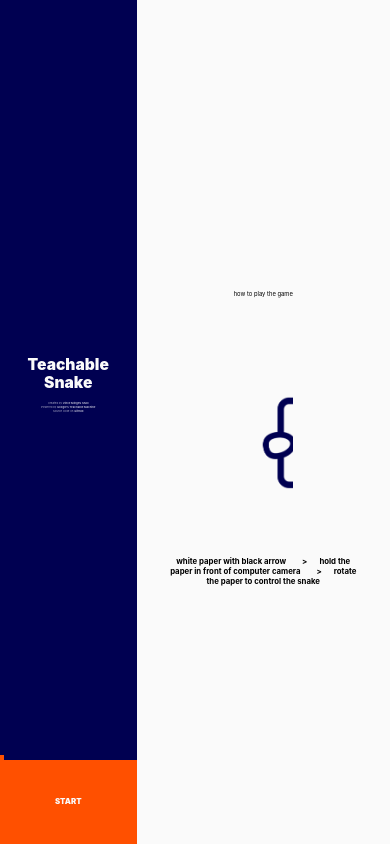
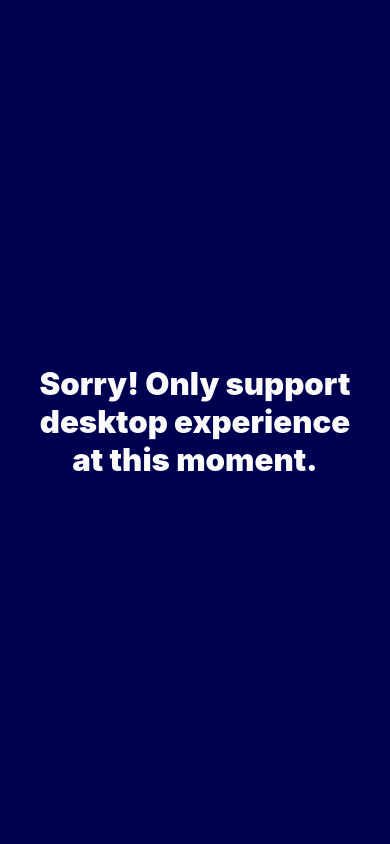
Before and after one commit to vince19972/TeachableSnake, a React (Create React App) app: page / in a window 390 px wide. Built offline with nearby package versions, Linux system fonts and the light colour scheme.

Commit message:
:lipstick: mobile view

```diff
--- a/src/App.css
+++ /dev/null
@@ -1,8 +0,0 @@
-.App {
-	background-color: var(--c_theme-primary);
-}
-
-.-flex-column {
-	display: flex;
-		flex-direction: column;
-}
--- a/src/App.js
+++ b/src/App.js
@@ -1,6 +1,6 @@
 import React, { useContext } from 'react'
 import { StoreContext } from './context/StoreContext'
-import './App.css'
+import './App.scss'
 import './styles/_variables.css'
 
 import GameBoard from './components/GameBoard'
@@ -17,6 +17,9 @@ function App () {
       ) : (
         <EntryBoard />
       )}
+      <div className="media-warn">
+        <h2>Sorry! Only support desktop experience at this moment.</h2>
+      </div>
     </div>
   )
 
--- /dev/null
+++ b/src/App.scss
@@ -0,0 +1,37 @@
+.App {
+	position: relative;
+	background-color: var(--c_theme-primary);
+
+	@media screen and (max-width: 1240px) {
+    .media-warn {
+			display: flex;
+		}
+  }
+}
+
+.media-warn {
+	display: none;
+
+	position: absolute;
+		top: 0;
+		left: 0;
+	width: 100vw;
+		height: 100vh;
+	background-color: var(--c_theme-primary);
+	padding: 8vw;
+		box-sizing: border-box;
+	align-items: center;
+		justify-content: center;
+	text-align: center;
+
+	h2 {
+		color: var(--c_light);
+		font-size: 8vw;
+			font-weight: 900;
+	}
+}
+
+.-flex-column {
+	display: flex;
+		flex-direction: column;
+}
```
